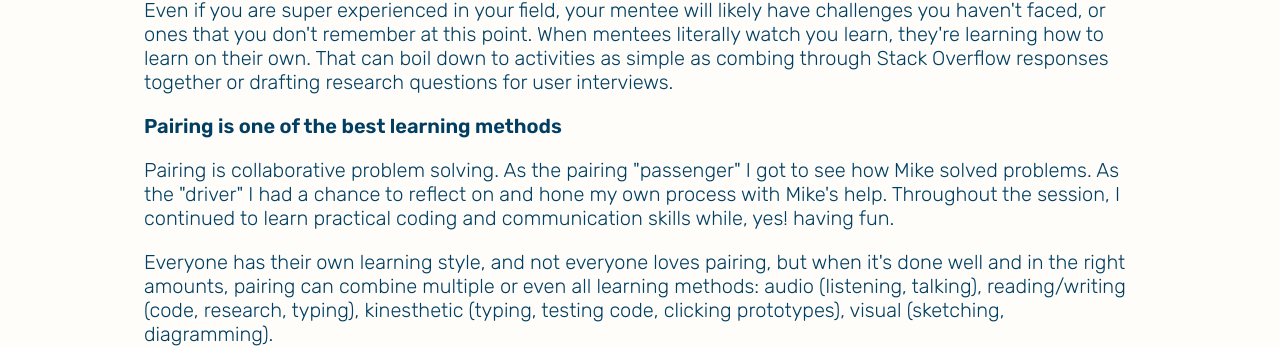
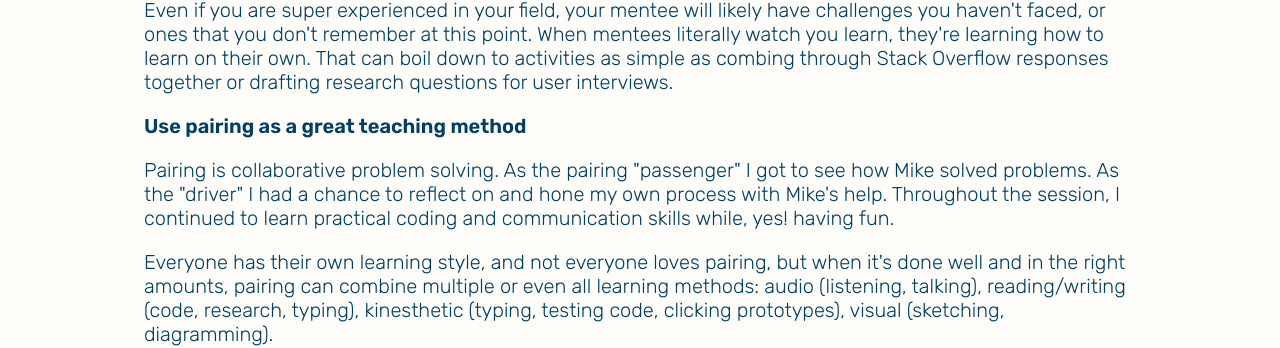
Before and after one commit to hannahhearth/hannahhearth.github.io, a Jekyll site: the page built from _posts/2021-05-25-What-My-Mentor-Taught-Me-About-Mentorship.html, in a window 1280 px wide. Shown: the part 1080-1428 px from the top of the page. Built offline with Jekyll 4.4.1, drawn with Linux system fonts in a browser that asks for light colours; a script that is not in the unit is left out.

Commit message:
Fix tense

```diff
--- a/_posts/2021-05-25-What-My-Mentor-Taught-Me-About-Mentorship.html
+++ b/_posts/2021-05-25-What-My-Mentor-Taught-Me-About-Mentorship.html
@@ -41,7 +41,7 @@ own. That can boil down to activities as simple as combing through Stack
 Overflow responses together or drafting research questions for user
 interviews.</p>
 
-<h2>Pairing is one of the best learning methods</h2>
+<h2>Use pairing as a great teaching method</h2>
 
 <p>Pairing is collaborative problem solving. As the pairing "passenger" I got to
 see how Mike solved problems. As the "driver" I had a chance to reflect on and
```
